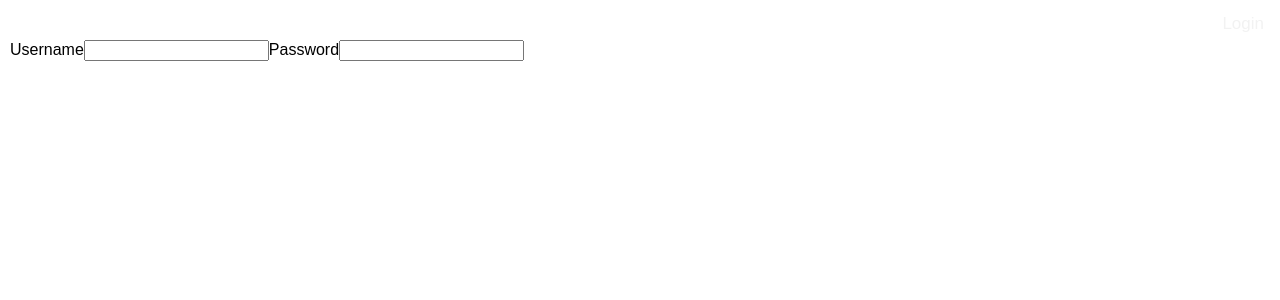
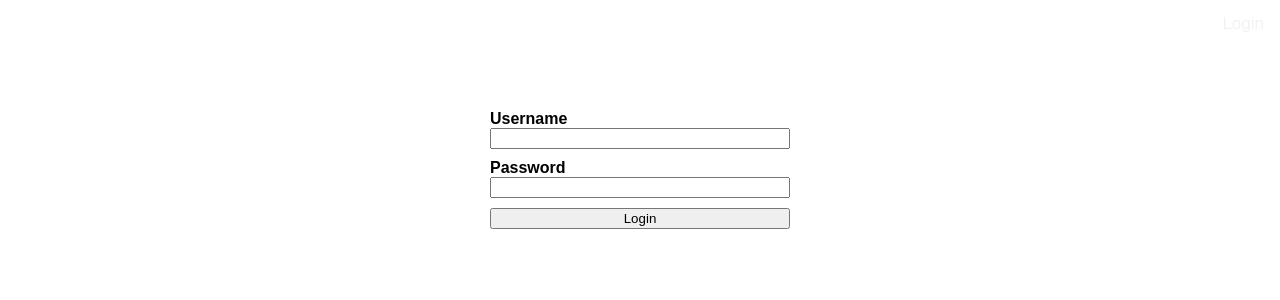
Before and after one commit to kubenetic/social-app-frontend, a Vue app: page /login in a window 1280 px wide. Shown: the top 300 px of the page. Built offline with nearby package versions, Linux system fonts and the light colour scheme.

Commit message:
implements authentication mvp

```diff
--- a/src/components/ui/NavigationBar.vue
+++ b/src/components/ui/NavigationBar.vue
@@ -15,13 +15,20 @@
       </div>
 
       <div class="right-links">
-        <a href="#" class="nav-item">Logout</a>
+        <a
+          href="#"
+          class="nav-item"
+          v-on:click.prevent="logout"
+        >Logout</a>
       </div>
     </div>
 
     <div v-else>
       <div class="right-links">
-        <a href="#" class="nav-item">Login</a>
+        <router-link
+          to="/login"
+          class="nav-item">Login
+        </router-link>
       </div>
     </div>
   </nav>
@@ -35,6 +42,12 @@ export default {
     },
     userPageLink: function () {
       return `/user/${this.currentUser.id}`
+    }
+  },
+  methods: {
+    logout: async function () {
+      await this.$store.dispatch('authStore/logout')
+      this.$router.push({ name: 'Login' })
     }
   },
   name: 'NavigationBar'
--- a/src/router/index.js
+++ b/src/router/index.js
@@ -44,7 +44,7 @@ const router = createRouter({
   routes
 })
 
-router.beforeEach((to, from) => {
+router.beforeEach(async (to, from) => {
   const isAuthenticated = store.getters['authStore/isLoggedIn']
   if (to.meta.requiresAuth && !isAuthenticated) {
     return { name: 'Login' }
--- a/src/store/authStore/index.js
+++ b/src/store/authStore/index.js
@@ -8,22 +8,26 @@ export default {
       return state.currentUser
     },
     isLoggedIn (state) {
-      return !state.currentUser && state.currentUser.loggedIn
+      return state.currentUser && state.currentUser.loggedIn
     }
   },
   mutations: {
-    login (state) {
+    login (state, user) {
+      state.currentUser = user
       state.currentUser.loggedIn = true
     },
     logout (state) {
-      state.currentUser.loggedIn = true
+      state.currentUser = null
     }
   },
   actions: {
-    login (context) {
-      context.commit('login')
+    async login (context, payload) {
+      const user = context.rootGetters['userStore/getUserByName'](payload.username)
+      if (user && user.id) {
+        context.commit('login', user)
+      }
     },
-    logout (context) {
+    async logout (context) {
       context.commit('logout')
     }
   }
--- a/src/store/userStore/index.js
+++ b/src/store/userStore/index.js
@@ -17,8 +17,11 @@ const userStore = {
     ]
   }),
   getters: {
-    getUser: (state) => (id) => {
+    getUserById: (state) => (id) => {
       return state.loadedUsers.find(user => user.id === Number(id))
+    },
+    getUserByName: (state) => (username) => {
+      return state.loadedUsers.find(user => user.username === username)
     }
   },
   mutations: {
--- a/src/views/LoginView.vue
+++ b/src/views/LoginView.vue
@@ -1,21 +1,73 @@
 <template>
-<div>
-  <form>
-    <label for="username">Username</label>
-    <input type="text" id="username">
+  <div class="login-form">
+    <form>
+      <div class="form-control">
+        <label for="username">Username</label>
+        <input
+          type="text"
+          id="username"
+          v-model="username">
+      </div>
 
-    <label for="password">Password</label>
-    <input type="password" id="password">
-  </form>
-</div>
+      <div class="form-control">
+        <label for="password">Password</label>
+        <input
+          type="password"
+          id="password"
+          v-model="password">
+      </div>
+
+      <div class="form-control">
+        <input
+          type="submit"
+          value="Login"
+          v-on:click.prevent="login">
+      </div>
+    </form>
+  </div>
 </template>
 
 <script>
 export default {
+  data: function () {
+    return {
+      username: '',
+      password: ''
+    }
+  },
+  methods: {
+    login: async function () {
+      await this.$store.dispatch('authStore/login', {
+        username: this.username,
+        password: this.password
+      })
+
+      this.$router.push({ name: 'Home' })
+    }
+  },
   name: 'LoginView'
 }
 </script>
 
 <style scoped>
+.login-form {
+  width: 300px;
+  display: flex;
+  flex-direction: column;
 
+  margin: 50px auto;
+  padding: 15px;
+  border: 1px solid var(--night-blue);
+  border-radius: 5px;
+}
+
+.form-control {
+  display: flex;
+  flex-direction: column;
+  margin: 5px 0 10px 0;
+}
+
+.form-control label {
+  font-weight: bold;
+}
 </style>
--- a/src/views/ProfileView.vue
+++ b/src/views/ProfileView.vue
@@ -15,7 +15,7 @@ export default {
   components: { PostList },
   computed: {
     user: function () {
-      return this.$store.getters['userStore/getUser'](this.userid)
+      return this.$store.getters['userStore/getUserById'](this.userid)
     },
     posts: function () {
       return this.$store.getters['postStore/userPosts'](this.user.username)
```
